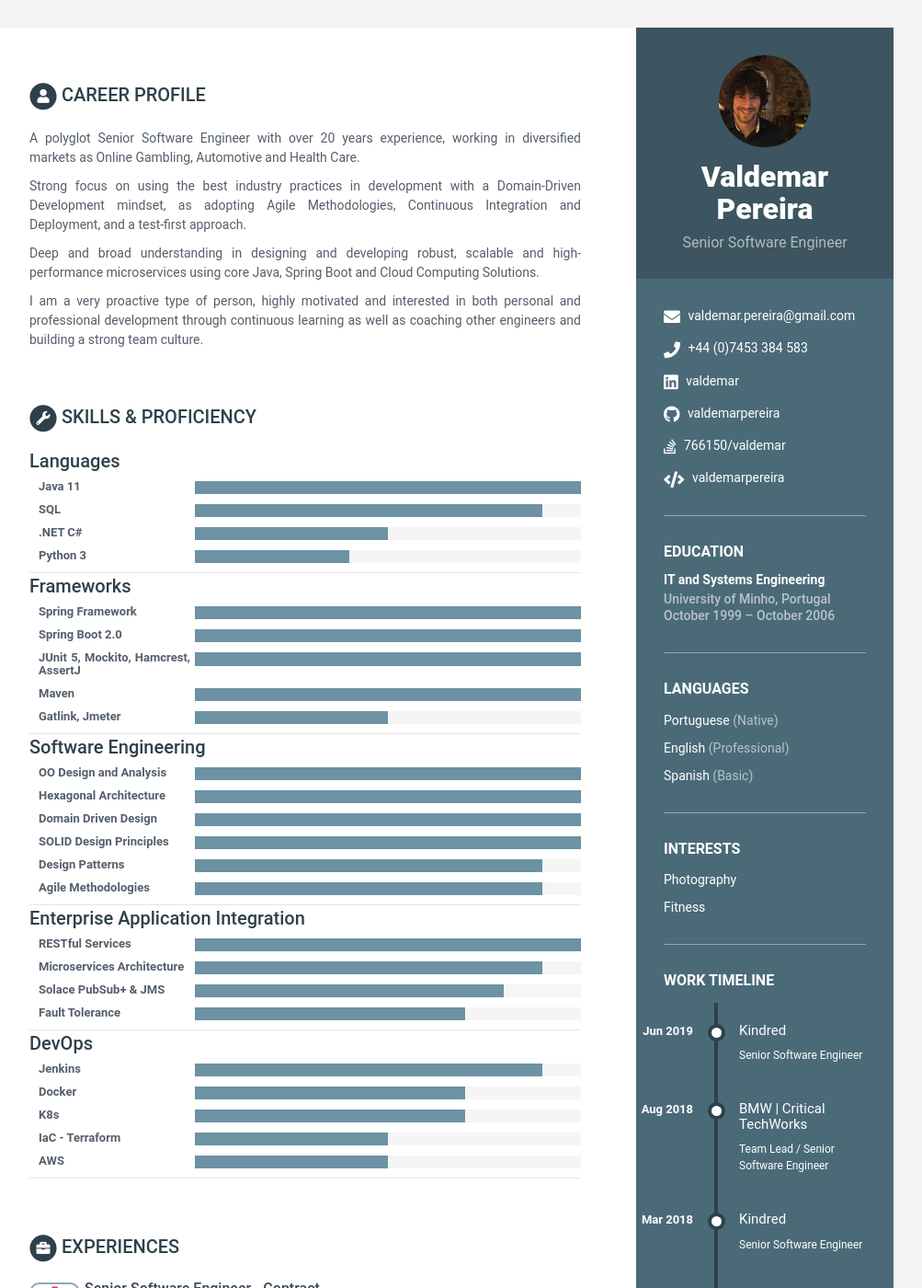
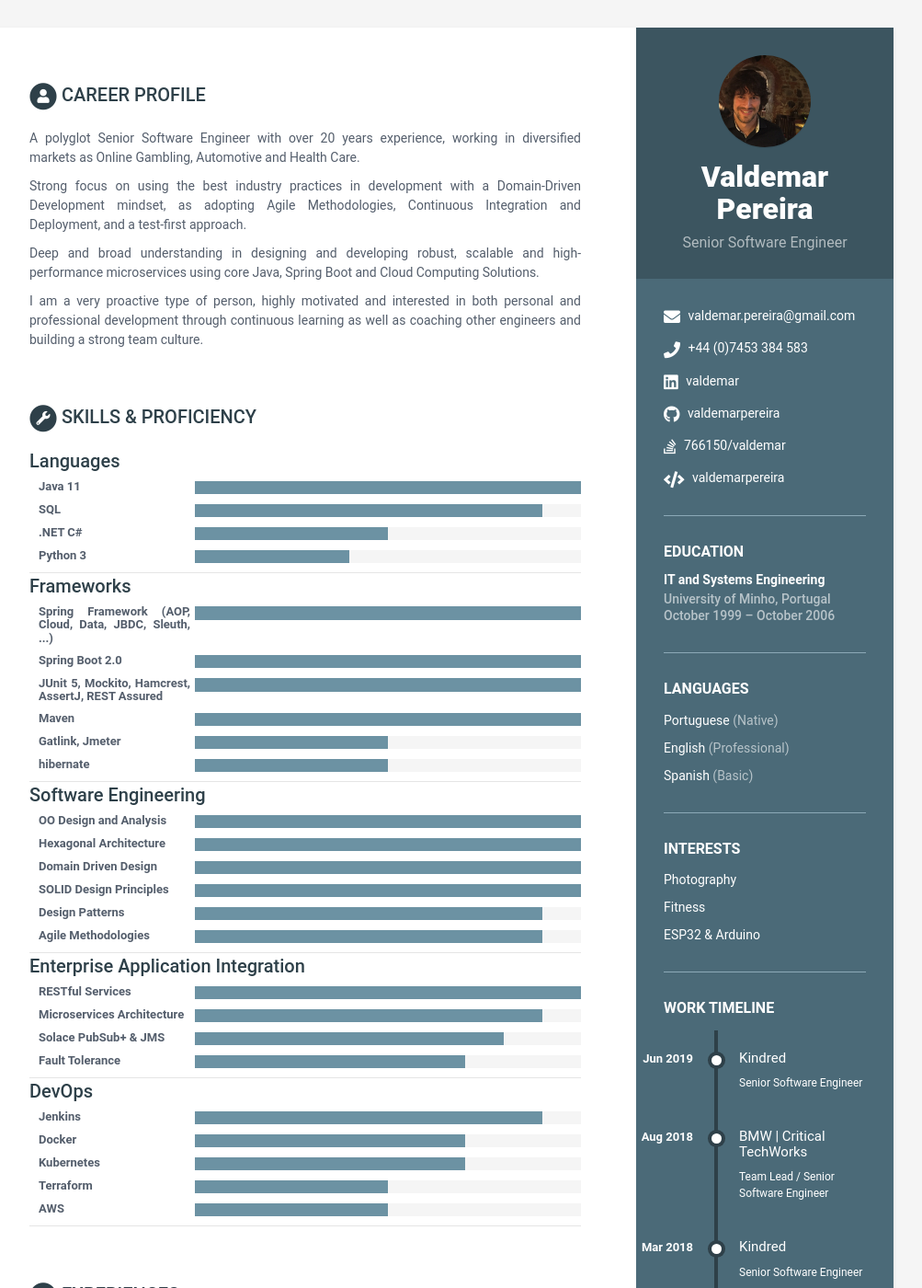
Before and after one commit to valdemarpereira/valdemarpereira.github.io, a Jekyll site: the page built from index.html, in a window 1280 px wide and 1400 px high. Shown: the whole window at 92% size, without its empty margins (168-1171 px from the left). Built offline with Jekyll 4.4.1, drawn with Linux system fonts in a browser that asks for light colours.

Commit message:
Update data.yml
A few more tweeks

```diff
--- a/_data/data.yml
+++ b/_data/data.yml
@@ -39,6 +39,9 @@ sidebar:
         link:
 
       - item: Fitness
+        link:
+
+      - item: ESP32 & Arduino
         link:
 
     timeline:
@@ -312,19 +315,22 @@ skills:
 
         - skillgroup: Frameworks
           skill:
-              - name: Spring Framework
+              - name: Spring Framework (AOP, Cloud, Data, JBDC, Sleuth, ...)
                 level: 100%
 
               - name:  Spring Boot 2.0
                 level: 100%
 
-              - name:  JUnit 5, Mockito, Hamcrest, AssertJ
+              - name:  JUnit 5, Mockito, Hamcrest, AssertJ, REST Assured
                 level: 100%
 
               - name:  Maven
                 level: 100%
 
               - name:  Gatlink, Jmeter
+                level: 50%
+
+              - name: hibernate
                 level: 50%
 
 
@@ -370,16 +376,14 @@ skills:
             - name: Docker
               level: 70%
 
-            - name: K8s
+            - name: Kubernetes
               level: 70%
 
-            - name: IaC - Terraform
+            - name: Terraform
               level: 50%
 
             - name: AWS
               level: 50%
 
-
-
 footer: >
     "Without data you're just another person with an opinion" - W. Edwards Deming
```
